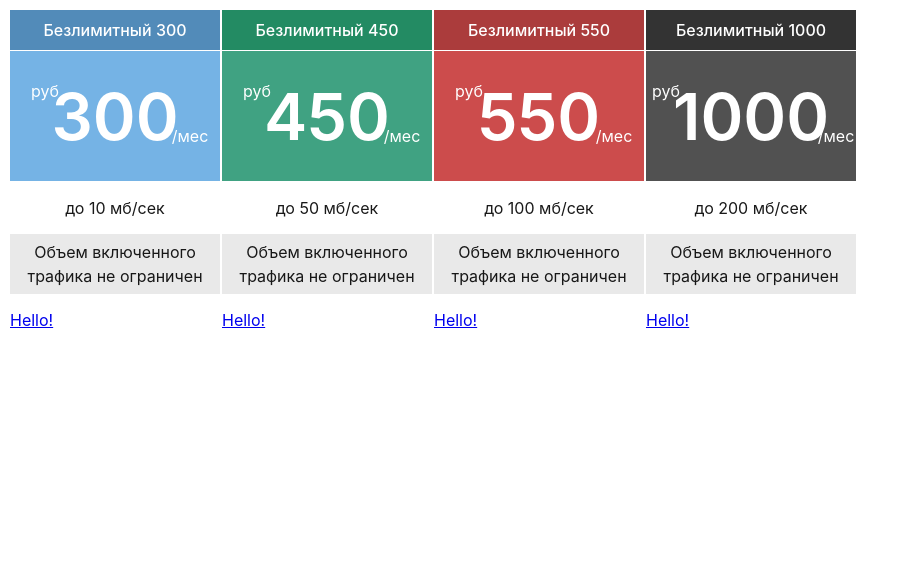
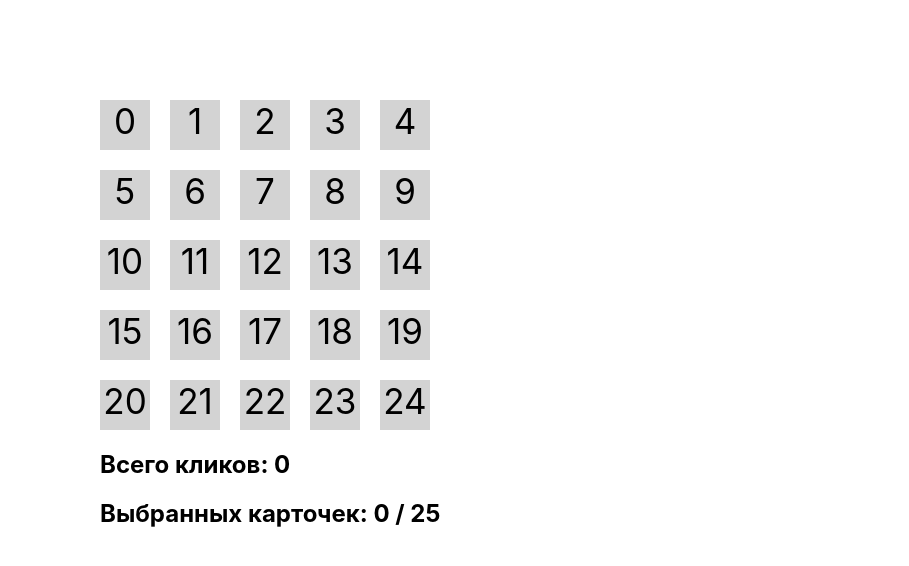
Before and after one commit to LudmilaShulgina/tarif_constructor, a React (Create React App) app: page / in a window 1280 px wide. Shown: the top 566 px of the page, without its empty margins (0-909 px from the left). Built offline with nearby package versions, Linux system fonts and the light colour scheme.

Commit message:
Добавлен компонент counter

```diff
--- a/src/App.js
+++ b/src/App.js
@@ -1,11 +1,13 @@
 import './App.scss';
-import TatifConstructor from './components/TatifConstructor'
+// import TatifConstructor from './components/TatifConstructor'
+import Constructor from './components/Constructor'
 
 
 function App() {
   return (
     <>
-      <TatifConstructor/>
+      {/*<TatifConstructor/>*/}
+      <Constructor/>
     </>
   );
 }
--- /dev/null
+++ b/src/components/Constructor/index.jsx
@@ -0,0 +1,33 @@
+import React, {useState} from 'react';
+
+const array = Array.from(Array(25).keys())
+
+export default function Constructor() {
+  const [selected, setSelected] = useState([]);
+  const [counter, setCounter] = useState(0);
+
+  const handleClick = (item) =>{
+    setCounter(counter+1);
+
+    const newArr = new Set(selected);
+    newArr.add(item);
+    setSelected(Array.from(newArr));
+  }
+
+  return (<div className={'wrapper'}>
+      <div className="container">
+        {array.map((item) => {
+            return <div
+              onClick={()=>handleClick(item)}
+              className={`card ${selected.includes(item) && "selected"} `}
+            >
+                {item}
+            </div>
+        })
+        }
+      </div>
+      <h2>{`Всего кликов: ${counter}`}</h2>
+      <h2>{`Выбранных карточек: ${selected.length} / ${array.length}`}</h2>
+    </div>
+  );
+}
--- a/src/index.css
+++ b/src/index.css
@@ -11,3 +11,27 @@ code {
   font-family: source-code-pro, Menlo, Monaco, Consolas, 'Courier New',
     monospace;
 }
+
+.container{
+  display: grid;
+  grid-template-columns: repeat(5, 50px);
+  grid-template-rows: repeat(5, 50px);
+  gap: 20px;
+}
+.wrapper{
+  padding: 100px;
+}
+
+.card{
+  font-size: 35px;
+  background: lightgrey;
+  text-align: center;
+}
+.card:hover{
+  cursor: pointer;
+  background: darkgrey;
+}
+
+.card.selected{
+  background: lightcoral;
+}
```
